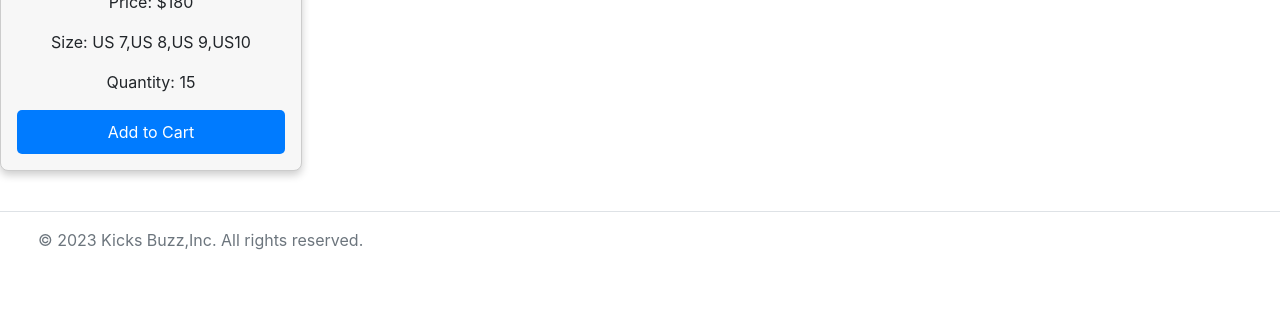
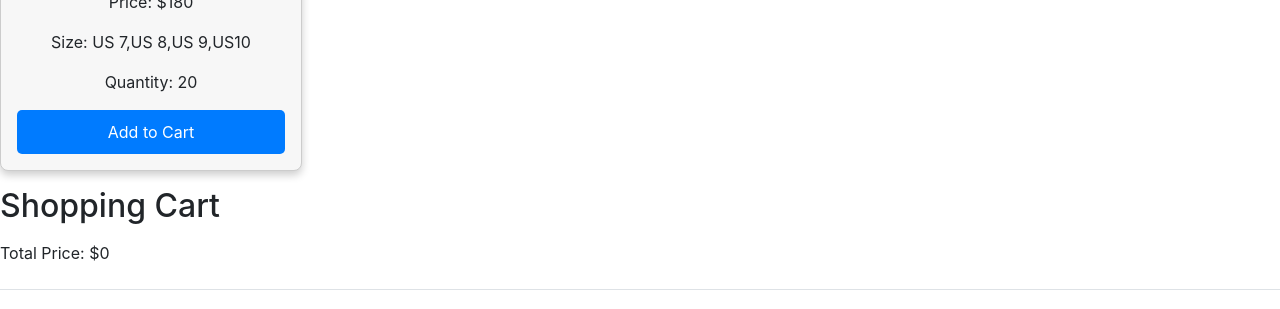
Before and after one commit to mark9559/Phase-2-Project, a React (Create React App) app in the folder sneaker-shop/: page /sneakers in a window 1280 px wide. Shown: the part 4091-4400 px from the top of the page. Built offline with nearby package versions, Linux system fonts and the light colour scheme; data requests are answered from the project's data file.

Commit message:
Adding Cart Feature

```diff
--- a/sneaker-shop/db.json
+++ b/sneaker-shop/db.json
@@ -401,7 +401,7 @@
       "description": "All Star Move Platform",
       "price": 180,
       "size": "US 7,US 8,US 9,US10",
-      "quantity": 15,
+      "quantity": 20,
       "image": "https://www.converse.com/dw/image/v2/BCZC_PRD/on/demandware.static/-/Sites-cnv-master-catalog/default/dw246d3b73/images/e_08/568497C_E_08X1.jpg?sw=406",
       "id": 29
     }
--- a/sneaker-shop/src/App.js
+++ b/sneaker-shop/src/App.js
@@ -1,4 +1,4 @@
-import React from 'react';
+import React, { useState } from 'react';
 import { BrowserRouter, Route, Routes } from 'react-router-dom';
 import Home from './components/Home';
 import SneakerList from './components/SneakerList';
@@ -10,16 +10,20 @@ import Cart from './components/Cart';
 import Orders from './components/Orders';
 
 function App() {
+  // Initialize the cart state
+  const [cart, setCart] = useState([]);
+
   return (
     <BrowserRouter>
       <div>
         <Navbar />
         <Routes>
           <Route path="/" element={<Home />} />
-          <Route path="/sneakers" element={<SneakerList />} />
-          <Route path="/about" element={<About />} /> {/* New About route */}
-          <Route path="/cart" element={<Cart />} /> {/* Add the Cart route */}
-          <Route path="/orders" element={<Orders />} /> {/* Add the Orders route */}
+          {/* Pass the cart state and setCart function to SneakerList */}
+          <Route path="/sneakers" element={<SneakerList cart={cart} setCart={setCart} />} />
+          <Route path="/about" element={<About />} />
+          <Route path="/cart" element={<Cart cart={cart} setCart={setCart} />} />
+          <Route path="/orders" element={<Orders />} />
           <Route path="/admin" element={<Admin />} />
         </Routes>
         <Footer />
--- a/sneaker-shop/src/components/Cart.js
+++ b/sneaker-shop/src/components/Cart.js
@@ -1,7 +1,34 @@
-import React from 'react'
+import React from 'react';
 
-export default function Cart() {
+const Cart = ({ cart, setCart }) => {
+  const removeFromCart = (sneakerId) => {
+    // Remove the sneaker from the cart
+    const updatedCart = cart.filter((item) => item.id !== sneakerId);
+    setCart(updatedCart);
+  };
+
+  const calculateTotalPrice = () => {
+    return cart.reduce((total, item) => total + item.price * item.quantity, 0);
+  };
+
   return (
-    <div>Cart</div>
-  )
-}
+    <div>
+      <h2>Shopping Cart</h2>
+      <ul>
+        {cart.map((item) => (
+          <li key={item.id}>
+            <div>
+              <h4>{item.name}</h4>
+              <p>Price: ${item.price}</p>
+              <p>Quantity: {item.quantity}</p>
+              <button class="btn btn-danger" onClick={() => removeFromCart(item.id)}>Remove</button>
+            </div>
+          </li>
+        ))}
+      </ul>
+      <p>Total Price: ${calculateTotalPrice()}</p>
+    </div>
+  );
+};
+
+export default Cart;
--- a/sneaker-shop/src/components/SneakerList.js
+++ b/sneaker-shop/src/components/SneakerList.js
@@ -1,6 +1,8 @@
 import React, { useEffect, useState } from 'react';
-import './styles.css'
-const SneakerList = () => {
+import './styles.css';
+import Cart from './Cart'; // Import your Cart component
+
+const SneakerList = ({ cart, setCart }) => {
   const [sneakers, setSneakers] = useState([]);
 
   useEffect(() => {
@@ -22,6 +24,24 @@ const SneakerList = () => {
       });
   }, []);
 
+  const addToCart = (sneaker) => {
+    // Check if the sneaker is already in the cart
+    const existingItem = cart.find((item) => item.id === sneaker.id);
+
+    if (existingItem) {
+      // If the sneaker is in the cart, increase its quantity
+      const updatedCart = cart.map((item) =>
+        item.id === sneaker.id
+          ? { ...item, quantity: item.quantity + 1 }
+          : item
+      );
+      setCart(updatedCart);
+    } else {
+      // If the sneaker is not in the cart, add it with quantity 1
+      setCart([...cart, { ...sneaker, quantity: 1 }]);
+    }
+  };
+
   return (
     <div>
       <h2>Sneaker Catalog</h2>
@@ -29,18 +49,22 @@ const SneakerList = () => {
         {sneakers.map((sneaker) => (
           <div key={sneaker.id} className="col-md-3">
             <div className="custom-sneaker-card">
-              <img src={sneaker.image} alt={sneaker.name} className='sneaker-image' />
+              <img src={sneaker.image} alt={sneaker.name} className="sneaker-image" />
               <h3>{sneaker.brand} - {sneaker.name}</h3>
               <p>{sneaker.description}</p>
               <p>Price: ${sneaker.price}</p>
               <p>Size: {sneaker.size}</p>
               <p>Quantity: {sneaker.quantity}</p>
-              {/* Add more details as needed */}
-              <button className="custom-btn">Add to Cart</button>
+              <button className="custom-btn" onClick={() => addToCart(sneaker)}>
+                Add to Cart
+              </button>
             </div>
           </div>
         ))}
       </div>
+
+      {/* Render the Cart component with the cart and setCart props */}
+      <Cart cart={cart} setCart={setCart} />
     </div>
   );
 };
```
